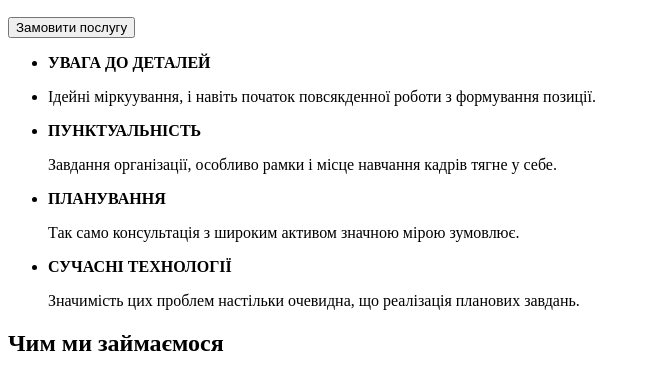
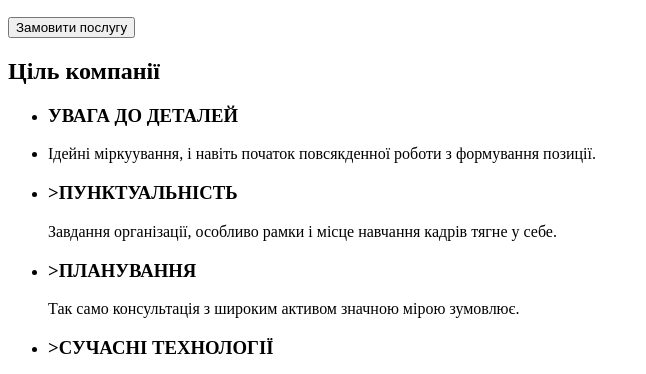
Before and after one commit to Danil26m/goit-markup-hw-01, a plain HTML site: page index.html in a window 1280 px wide. Shown: the part 180-554 px from the top of the page, without its empty margins (0-646 px from the left). Drawn offline with Linux system fonts and the light colour scheme.

Commit message:
Update index.html

```diff
--- a/index.html
+++ b/index.html
@@ -33,26 +33,24 @@
         </section>
 
         <section>
+            <h2>Ціль компанії</h2>
             <ul>
                 <li>
-                    <p><b>УВАГА ДО ДЕТАЛЕЙ</b></p>
+                    <h3>УВАГА ДО ДЕТАЛЕЙ</h3>
                 </li>
                 <li>
                     <p>Ідейні міркуування, і навіть початок повсякденної роботи з формування позиції.</p>
                 </li>
-
-            </ul>
-            <ul>
                 <li>
-                    <p><b>ПУНКТУАЛЬНІСТЬ</b></p>
+                    <h3>>ПУНКТУАЛЬНІСТЬ</h3>
                     <p>Завдання організації, особливо рамки і місце навчання кадрів тягне у себе.</p>
                 </li>
                 <li>
-                    <p><b>ПЛАНУВАННЯ</b></p>
+                    <h3>>ПЛАНУВАННЯ</h3>
                     <p>Так само консультація з широким активом значною мірою зумовлює.</p>
                 </li>
                 <li>
-                    <p><b>СУЧАСНІ ТЕХНОЛОГІЇ</b></p>
+                    <h3>>СУЧАСНІ ТЕХНОЛОГІЇ</h3>
                     <p>Значимість цих проблем настільки очевидна, що реалізація планових завдань.</p>
                 </li>
             </ul>
```
